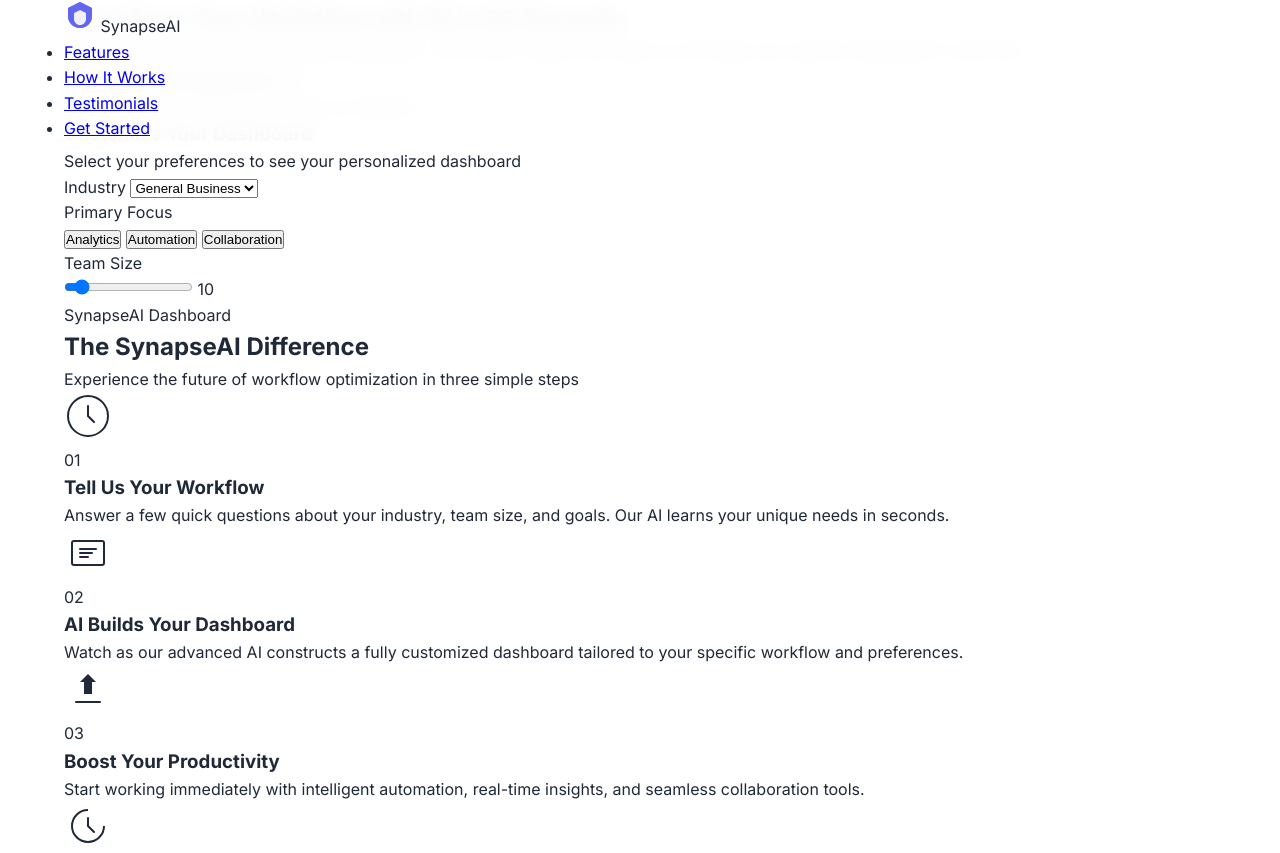
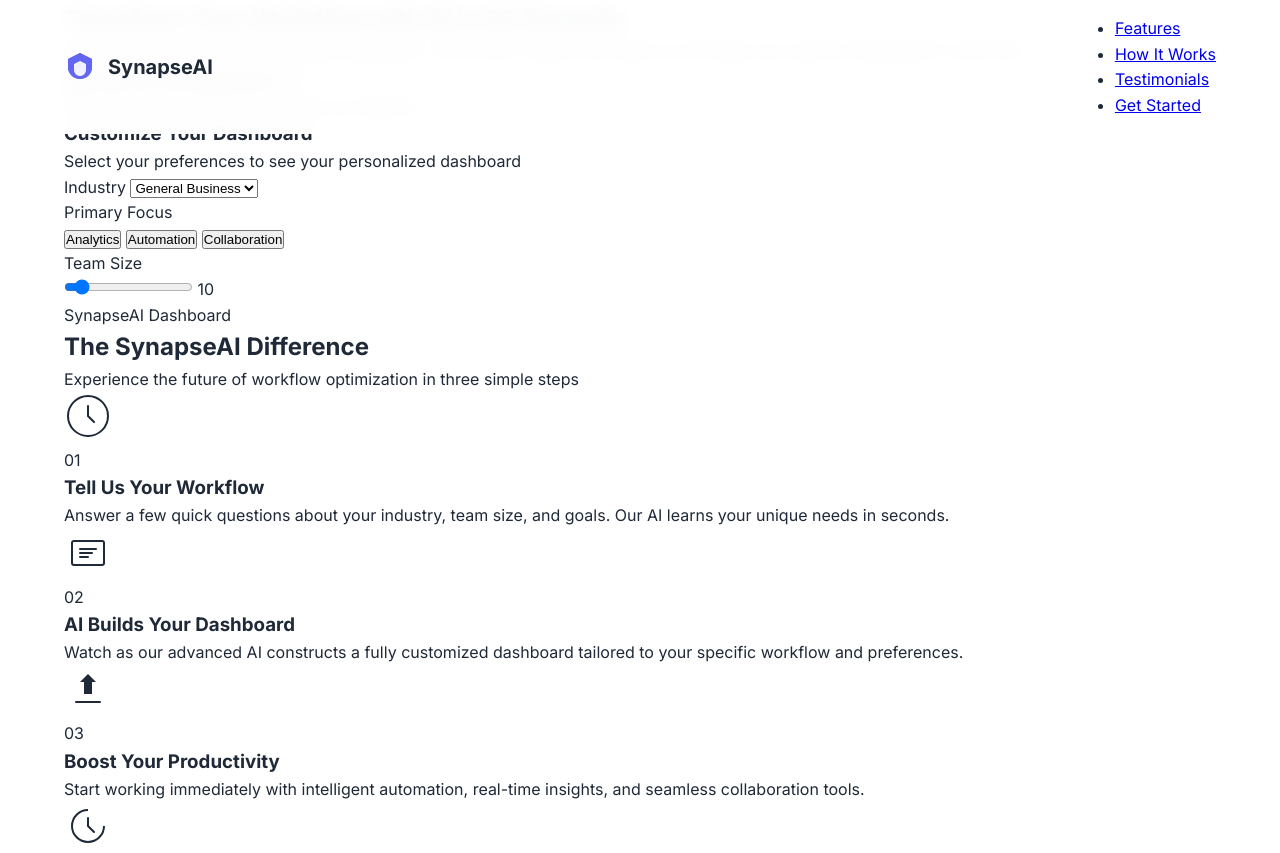
Before and after one commit to danishhly/SynapseAI, a website built with Vite: page index.html in a window 1280 px wide. Shown: the top 853 px of the page. Built offline with nearby package versions, Linux system fonts and the light colour scheme.

Commit message:
style: logo designed

```diff
--- a/styles.css
+++ b/styles.css
@@ -49,3 +49,20 @@ body {
     z-index: 1000;
     transition: all 0.3 ease;
 }
+
+.nav-content{
+    display: flex;
+    justify-content: space-between;
+    align-items: center;
+    padding: 16px 0;
+}
+
+.logo {
+    display:flex;
+    align-items: center;
+    gap: 12px;
+    font-size: 20px;
+    font-weight: 700;
+    color: var(--text-primary);
+    text-decoration: none;
+}
```
